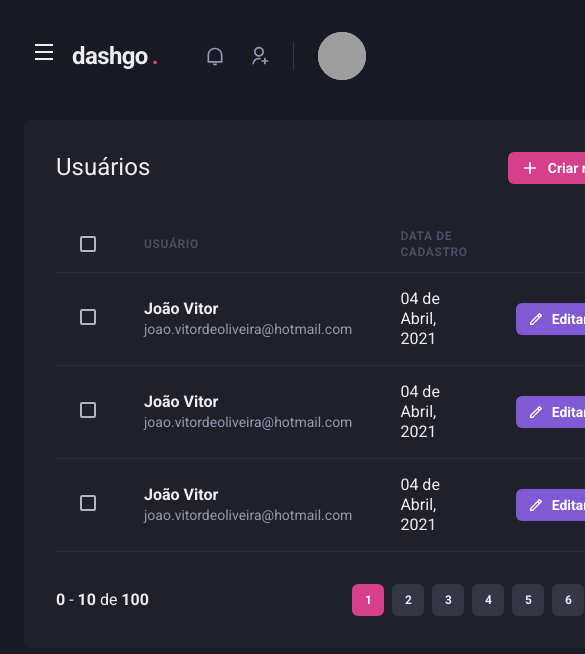
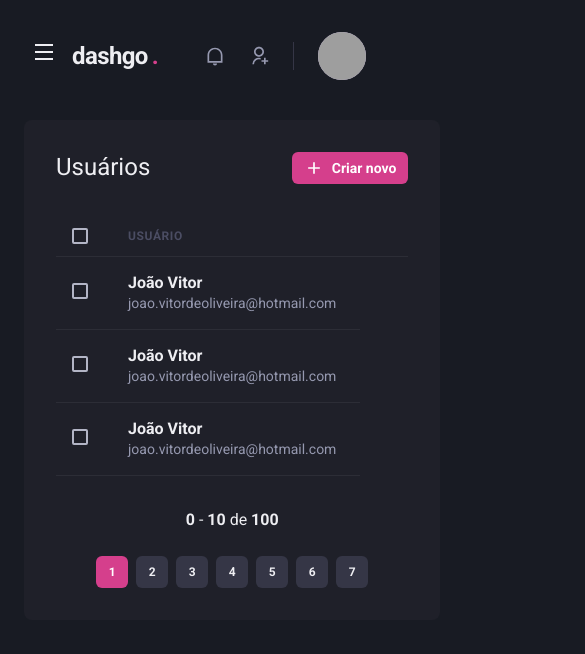
Before and after one commit to joaovitorJS/dashgo, a Next.js app: page /users in a window 390 px wide. Shown: the top 654 px of the page, 585 px wide, since content can reach past the window. Built offline with nearby package versions, Linux system fonts and the light colour scheme; grey boxes are pictures that could not be loaded.

Commit message:
Users, Create & Pagination responsive

```diff
--- a/src/components/Pagination/index.tsx
+++ b/src/components/Pagination/index.tsx
@@ -4,7 +4,7 @@
 export function Pagination() {
   return (
     <Stack
-      direction="row"
+      direction={["column", "row"]}
       mt="8"
       justify="space-between"
       align="center"
--- a/src/pages/users/create.tsx
+++ b/src/pages/users/create.tsx
@@ -31,7 +31,7 @@
           flex="1"
           borderRadius={8}
           bg="gray.800"
-          p="8"
+          p={["6", "8"]}
         >
           <Heading size="lg" fontWeight="normal">
             Criar usuário
@@ -40,12 +40,12 @@
           <Divider my="6" borderColor="gray.700"/>
 
           <VStack spacing="8">
-            <SimpleGrid minChildWidth="240px" spacing="8" w="100%">
+            <SimpleGrid minChildWidth="240px" spacing={["6", "8"]} w="100%">
               <Input name="name" label="Nome completo" />
               <Input name="email" type="email" label="E-mail" />
             </SimpleGrid>
 
-            <SimpleGrid minChildWidth="240px" spacing="8" w="100%">
+            <SimpleGrid minChildWidth="240px" spacing={["6", "8"]} w="100%">
               <Input name="password" type="password" label="Senha" />
               <Input name="password_confirmation" type="password" label="Confirmação da senha" />
             </SimpleGrid>
--- a/src/pages/users/index.tsx
+++ b/src/pages/users/index.tsx
@@ -12,6 +12,7 @@
   Checkbox,
   Tbody,
   Td,
+  useBreakpointValue
 } from '@chakra-ui/react';
 
 import { RiAddLine, RiPencilLine } from 'react-icons/ri';
@@ -20,6 +21,11 @@
 import { Sidebar } from '../../components/Sidebar';
 
 export default function UserList() {
+  const isWideVersion = useBreakpointValue({
+    base: false,
+    lg: true,
+  });
+
   return (
     <Box>
       <Header />
@@ -56,22 +62,24 @@
           <Table colorScheme="whiteAlpha">
             <Thead>
               <Tr>
-                <Th px="6" color="gray.300" width="8">
+                <Th px={["4", "4", "6"]} color="gray.300" width="8">
                   <Checkbox colorScheme="pink" />
                 </Th>
                 <Th>
                   Usuário
                 </Th>
+                { isWideVersion &&
                   <Th>
                     Data de cadastro
                   </Th>
+                }
 
                 <Th width="8"></Th>
               </Tr>
             </Thead>
             <Tbody>
               <Tr>
-                <Td px="6">
+                <Td px={["4", "4", "6"]}>
                   <Checkbox colorScheme="pink" />
                 </Td>
                 <Td>
@@ -80,25 +88,15 @@
                     <Text fontSize="sm" color="gray.300">joao.vitordeoliveira@hotmail.com</Text>
                   </Box>
                 </Td>
+                { isWideVersion &&
                   <Td>
                     04 de Abril, 2021
                   </Td>
-
-                <Td>
-                  <Button
-                    as="a"
-                    size="sm"
-                    fontSize="sm"
-                    colorScheme="purple"
-                    leftIcon={<Icon as={RiPencilLine} fontSize="16"/>}
-                  >
-                   Editar
-                  </Button>
-                </Td>
+                }
               </Tr>
 
               <Tr>
-                <Td px="6">
+                <Td px={["4", "4", "6"]}>
                   <Checkbox colorScheme="pink" />
                 </Td>
                 <Td>
@@ -107,25 +105,15 @@
                     <Text fontSize="sm" color="gray.300">joao.vitordeoliveira@hotmail.com</Text>
                   </Box>
                 </Td>
+                { isWideVersion &&
                   <Td>
                     04 de Abril, 2021
                   </Td>
-
-                <Td>
-                  <Button
-                    as="a"
-                    size="sm"
-                    fontSize="sm"
-                    colorScheme="purple"
-                    leftIcon={<Icon as={RiPencilLine} fontSize="16"/>}
-                  >
-                   Editar
-                  </Button>
-                </Td>
+                }
               </Tr>
 
               <Tr>
-                <Td px="6">
+                <Td px={["4", "4", "6"]}>
                   <Checkbox colorScheme="pink" />
                 </Td>
                 <Td>
@@ -134,21 +122,11 @@
                     <Text fontSize="sm" color="gray.300">joao.vitordeoliveira@hotmail.com</Text>
                   </Box>
                 </Td>
+                { isWideVersion &&
                   <Td>
                     04 de Abril, 2021
                   </Td>
-
-                <Td>
-                  <Button
-                    as="a"
-                    size="sm"
-                    fontSize="sm"
-                    colorScheme="purple"
-                    leftIcon={<Icon as={RiPencilLine} fontSize="16"/>}
-                  >
-                   Editar
-                  </Button>
-                </Td>
+                }
               </Tr>
             </Tbody>
           </Table>
```
Lines whose indentation alone changed are shown as unchanged.
